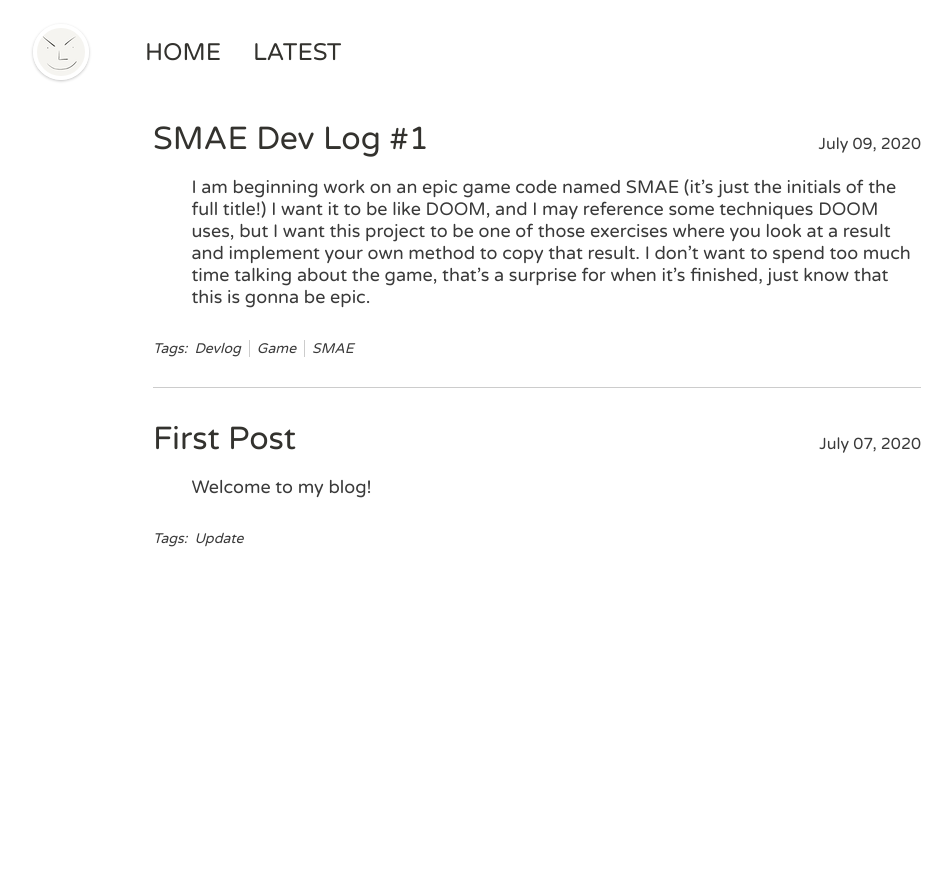
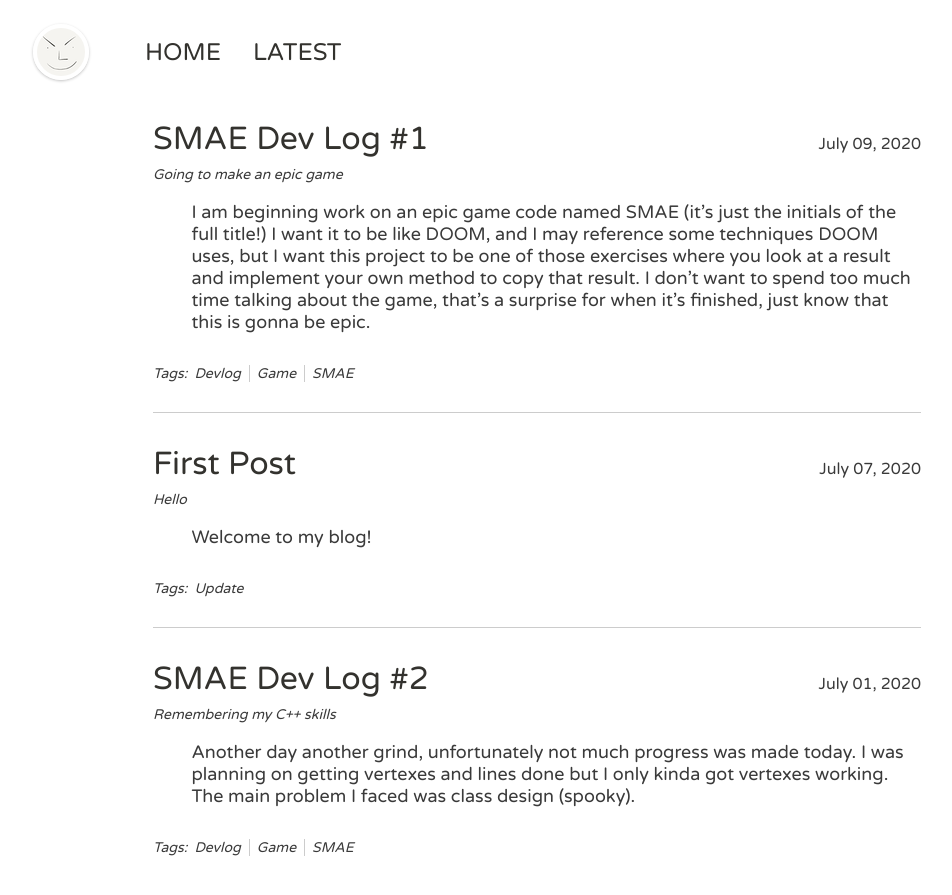
Before and after one commit to MisterMjir/mistermjir.github.io, a Jekyll site: the page built from latest.html, in a window 1280 px wide. Shown: the top 895 px of the page, without its empty margins (103-1055 px from the left). Built offline with Jekyll 4.4.1, drawn with Linux system fonts in a browser that asks for light colours; some of the changed lines change nothing that is shown.

Commit message:
SMAE Dev Log #2

````diff
--- a/_posts/2020-07-07-welcome-to-my-blog.md
+++ b/_posts/2020-07-07-welcome-to-my-blog.md
@@ -3,6 +3,7 @@
 title:  "First Post"
 date:   2020-07-07 14:10:03 -0500
 categories: Update
+description: "Hello"
 ---
 
 Welcome to my blog!
--- a/_posts/2020-07-08-smae-dev-log-1.md
+++ b/_posts/2020-07-08-smae-dev-log-1.md
@@ -3,6 +3,7 @@
 title:  "SMAE Dev Log #1"
 date:   2020-07-08 22:32:00 -0500
 categories: Devlog Game SMAE
+description: "Going to make an epic game"
 ---
 
 I am beginning work on an epic game code named SMAE (it's just the initials of the full title!)
@@ -60,7 +61,7 @@
 This is starting to get somewhere, now I want to move and zoom. Added a class to handle window buttons and boom! Now we
 can move, zoom in, and zoom out! It looks like this:
 
-<img src="/assets/images/smae_dev_log_1.gif">
+<img src="https://mistermjir.github.io/assets/images/smae_dev_log_1.gif">
 
 That's pretty much it for this log. The next step to reach the first goal is to add tools so we can add vertexes and line
 (and possible a floor while we are at it). Then we gotta save this data into a file and then create a game to see if the
--- /dev/null
+++ b/_posts/2020-07-09-smae-dev-log-2.md
@@ -0,0 +1,93 @@
+---
+layout: post
+title: "SMAE Dev Log #2"
+date: 2020-07-0 23:02:00 -0500
+categories: Devlog Game SMAE
+description: "Remembering my C++ skills"
+---
+
+Another day another grind, unfortunately not much progress was made today. I was planning on getting vertexes
+and lines done but I only kinda got vertexes working. The main problem I faced was class design (spooky).
+
+So in my 'main' class of the application (which is the window), I needed a variable to store all the map data.
+Now I don't want to have different variables for each type of map data, that's gonna become a big mess real
+fast so I need to use base classes and subclasses, actually an abstract class and subclasses. I actually
+thought of a pretty neat system, this is what the code is looking like for the MapData class and the vertex
+class.
+
+```c++
+enum class MapDataType {VERTEX, LINE};
+
+class MapData
+{
+public:
+  MapDataType getType() {return type;}
+  virtual ~MapData();
+protected:
+  MapData(MapDataType);
+  MapDataType type;
+};
+
+class MapDataVertex : public MapData
+{
+public:
+  MapDataVertex(int x, int y);
+  int getX() {return x;}
+  int getY() {return y;}
+private:
+  int x, y;
+};
+```
+
+The line class will look something like this but instead of an x and y it will have two pointers to two points. One
+tedious thing to implement will be deleting points, because I will have to iterate through all the lines to make
+sure there is no line using that point. Of course I could use smart pointers but this will not work when reading
+the data from text, as the vertexes will just have two ints for x and y.
+
+Another challenge I am foreseeing is how to translate the pointers from code into text.
+
+So about the code the thing I think is cool is the ```MapData``` constructor is protected, meaning we can guarntee
+the type of the ```MapData``` object is correct. This is done in the constructor of the base classes, see below
+for the implementation of ```MapDataVertex```'s constructor:
+
+```c++
+MapData::MapData(MapDataType type)
+{
+  this->type = type;
+}
+
+MapDataVertex::MapDataVertex(int x, int y) : MapData(MapDataType::VERTEX)
+{
+  this->x = x;
+  this->y = y;
+}
+```
+
+This way the types are guaranteed to be correct.
+
+Then I just added a ```std::vector<MapData>``` data member to my ```Window``` class (which is like the main class)
+and pushed some objects back during the initializing of the window. The big big big problem I had was remembering
+how to do polymorphism in C++ after taking a course in C# (and making an app in it! (WIP)). So first of all the base
+class needs to have a virtual method, and I forgot that (pre C# me definetely disappointed). So I just slapped
+virtual onto the destructor and it should be ```virtual``` anyways in shenanigans like this. Now using objects and
+downcasting gets really funky. I don't exactly remember the reason why but using straight up objects won't work,
+you need to use pointers or references. This is because an object physically holds that data, so you would get some
+mad object slicing. Pointers can make things a little bit easier because you are just referring
+to the data and just telling how it should be interpreted. Anywho, before learning C# this would've been a no-brainer,
+but C# makes this a tad easier to deal with so I had to dig deep into my memories to recall this information. Luckilly,
+I think I am back so I am able to continue.
+
+At this point ```std::vector<MapData>``` is now ```std::vector<MapData*>```.
+
+VERY IMPORTANT. I looped through the vector and deleted all the objects in the ```Window```'s ```close``` function, for
+every ```new``` there must be a ```delete```. So after some time spent trying to figure out something really simple I
+finally got it working without a segmentation fault (don't worry if you don't know what it is, if you know, you know).
+Unfortunately, I didn't get enough time to add a UI to add the points, but here is the result anyways:
+
+<img src="https://mistermjir.github.io/assets/images/smae_devlog_2_1.png">
+
+The UI for adding it is gonna be a little bit tricky. First I need to do something like the window buttons (the move and zoom)
+so it will be easy to add new tools. Then I'm gonna have to do some 'snapping' with the mouse, meaning snapping the points
+to the nearest grid spot while the mouse is hovering, adding the point when clicked, and also deleting the point when clicked.
+
+Slowly but surely I will be able to put the player in a box and I can start working on the engine.
--- a/_sass/_general.scss
+++ b/_sass/_general.scss
@@ -40,4 +40,28 @@
   background-color: #2a2d37;
   color: #fff;
   box-shadow: 0 5px 15px rgba(0,0,0,.25);
+  overflow-x: auto;
+  padding-right: 16px;
+
+  span {
+    color: inherit;
+
+    // Code styling
+    &.k {
+      color: #8350af;
+
+    }
+
+    &.nc {
+      color: #89cbfe;
+    }
+
+    &.kt {
+      color: #5cb8ff;
+    }
+
+    &.nl {
+      color: #a77ccc;
+    }
+  }
 }
--- a/_sass/_post_list.scss
+++ b/_sass/_post_list.scss
@@ -25,6 +25,12 @@
       }
     }
 
+    .post-description {
+      margin-top: 8px;
+      font-style: italic;
+      font-size: 14px;
+    }
+
     .post-preview {
       padding-left: 5%;
       font-size: 18px;
--- a/latest.html
+++ b/latest.html
@@ -10,6 +10,7 @@
         <a class="post-title" href="{{ post.url }}">{{ post.title }}</a>
         <p class="post-date">{{ post.date | date: '%B %d, %Y' }}</p>
       </div>
+      <div class="post-description"><span>{{ post.description }}</span></div>
       <div class="post-preview">{{ post.excerpt }}</div>
       <div class="post-tags">
         <p>Tags:</p>
````
